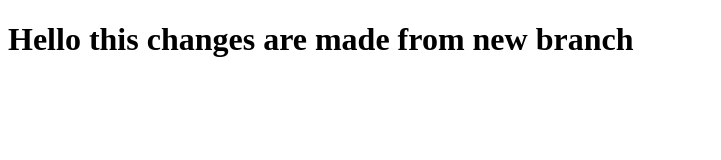
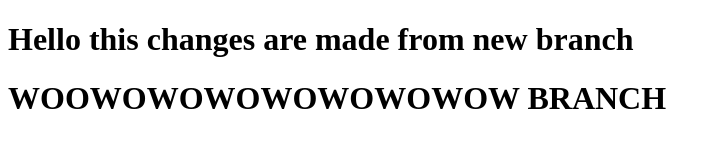
Before and after one commit to Wizard-CM/Testing, a plain HTML site: page index.html in a window 1280 px wide. Shown: the whole page, without its empty margins (0-721 px from the left). Drawn offline with Linux system fonts and the light colour scheme.

Commit message:
wow-branch

```diff
--- a/index.html
+++ b/index.html
@@ -7,6 +7,7 @@
 </head>
 <body>
     <h1>Hello this changes are made from new branch</h1>
+    <h1>WOOWOWOWOWOWOWOWOW BRANCH</h1>
     <script src="script.js"></script>
 </body>
 </html>
```
